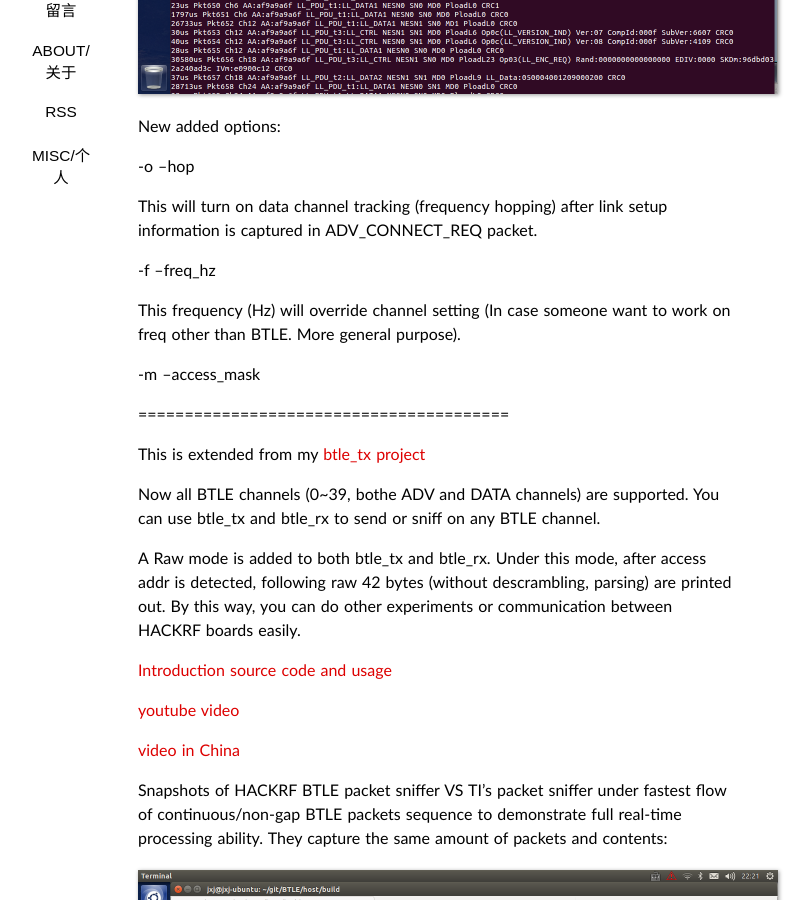
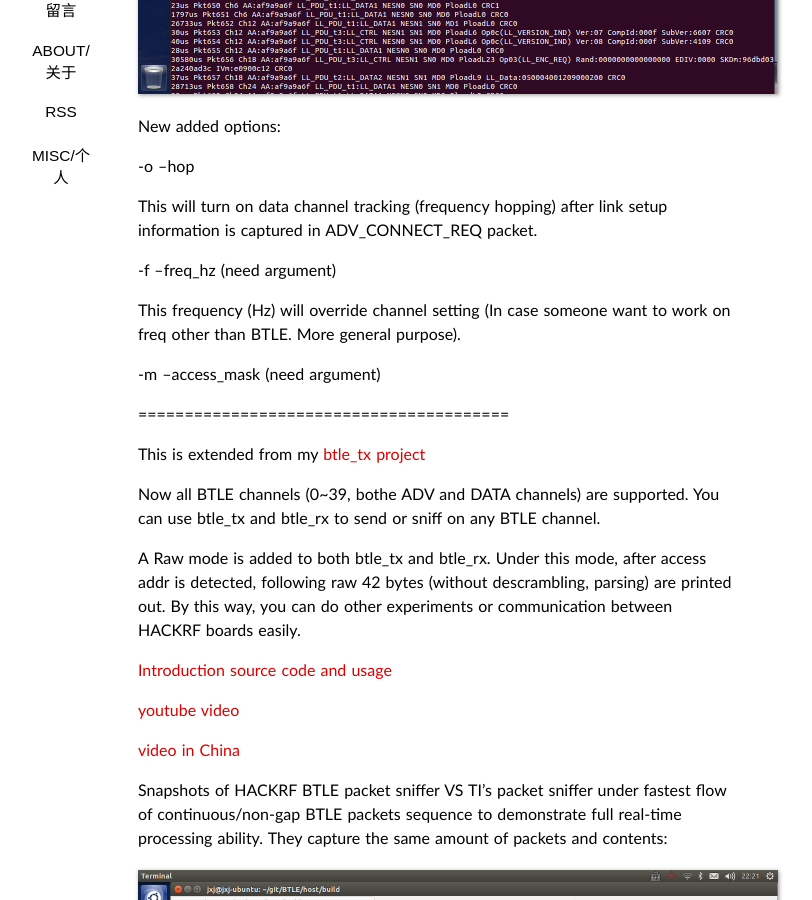
Before and after one commit to sdr-x/sdr-x.github.io, a Jekyll site: the page built from _posts/2015-11-03-BTLE-SNIFFER.md, in a window 1280 px wide and 900 px high, scrolled down 621 px. Shown: the whole window, without its empty margins (202-1014 px from the left). Built offline with Jekyll 4.4.1, drawn with Linux system fonts in a browser that asks for light colours; some web fonts are replaced; Markdown is read by kramdown in place of the engine named in the settings; comment, search, counter and statistics services are not loaded.

Commit message:
Update 2015-11-03-BTLE-SNIFFER.md

```diff
--- a/_posts/2015-11-03-BTLE-SNIFFER.md
+++ b/_posts/2015-11-03-BTLE-SNIFFER.md
@@ -17,11 +17,11 @@ New added options:
 
 This will turn on data channel tracking (frequency hopping) after link setup information is captured in ADV_CONNECT_REQ packet.
 
--f --freq_hz
+-f --freq_hz (need argument)
 
 This frequency (Hz) will override channel setting (In case someone want to work on freq other than BTLE. More general purpose).
 
--m --access_mask
+-m --access_mask (need argument)
 
 ========================================
 
```
